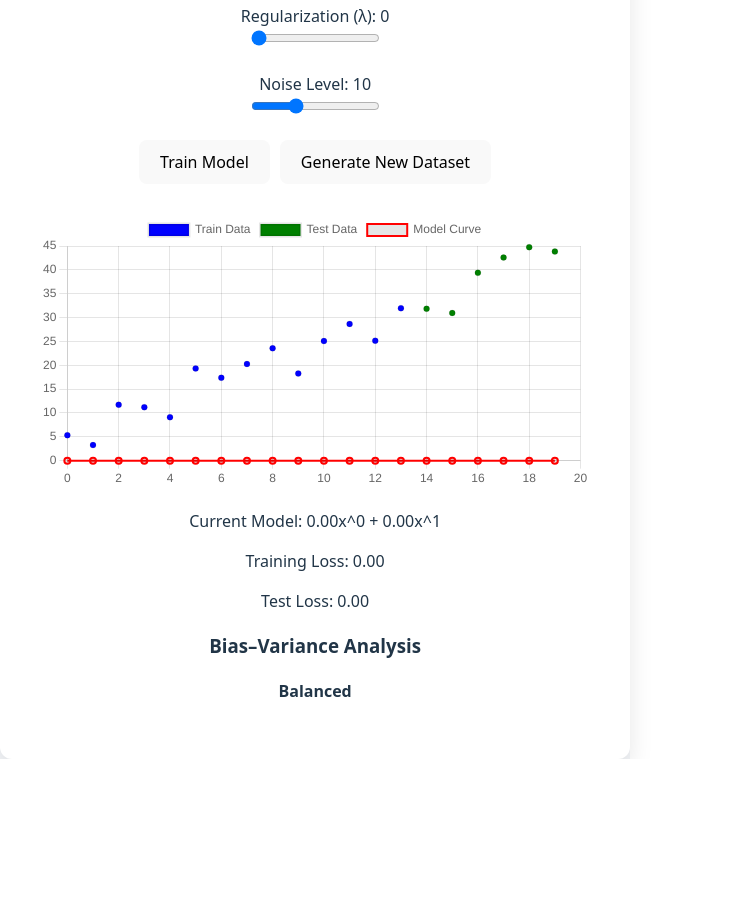
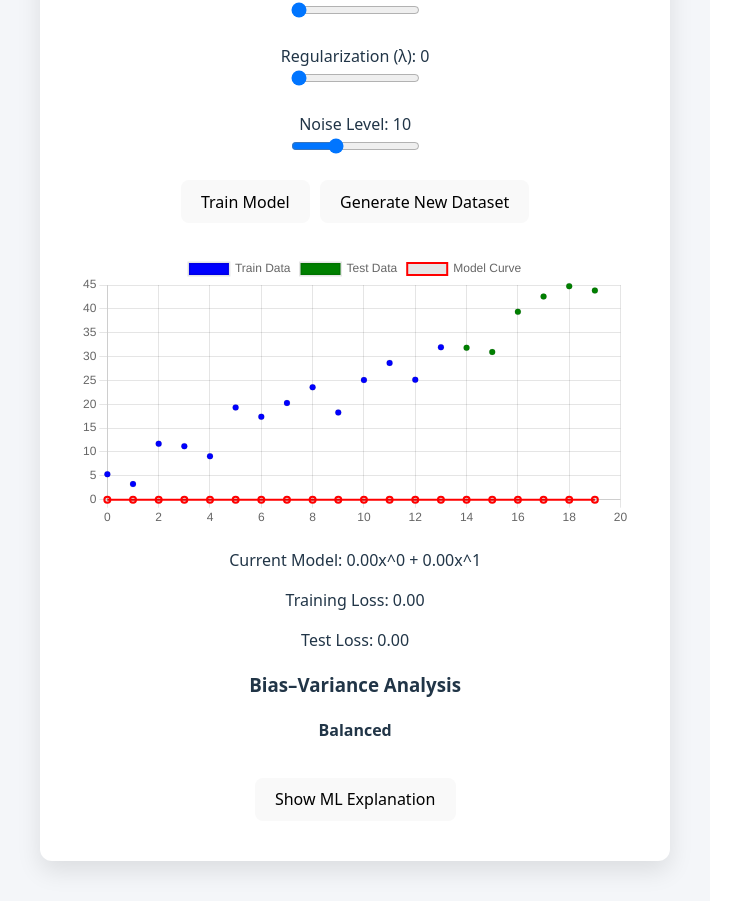
Before and after one commit to mudassirbeg/ENIGMA_2.0_Zyphix, a React (Vite) app: page / in a window 1280 px wide. Shown: the part 409-1310 px from the top of the page, without its empty margins (0-750 px from the left). Before the commit the page ends 1168 px from the top, so only its background shows below. Built offline with nearby package versions, Linux system fonts and the light colour scheme.

Commit message:
feat: add explanation panel and finalize ML simulator

```diff
--- a/src/App.jsx
+++ b/src/App.jsx
@@ -33,6 +33,7 @@ function App() {
   const [testLoss, setTestLoss] = useState(0);
   const [lossHistory, setLossHistory] = useState([]);
   const [isTraining, setIsTraining] = useState(false);
+  const [showTheory, setShowTheory] = useState(false);
 
   // Generate Dataset
   const generateDataset = () => {
@@ -85,7 +86,6 @@ function App() {
           (gradients[d] / trainData.length + regularizationTerm);
       }
 
-      // Calculate training loss this iteration
       let iterationLoss = 0;
       trainData.forEach((point) => {
         let prediction = 0;
@@ -201,7 +201,7 @@ function App() {
         background: "#f4f6f9",
         display: "flex",
         justifyContent: "center",
-        alignItems: "center",
+        padding: "40px",
       }}
     >
       <div
@@ -220,82 +220,50 @@ function App() {
 
         {/* Controls */}
         <div style={{ margin: "20px" }}>
-          <label>Learning Rate: {learningRate}</label>
-          <br />
-          <input
-            type="range"
-            min="0.0001"
-            max="0.01"
-            step="0.0001"
+          <label>Learning Rate: {learningRate}</label><br />
+          <input type="range" min="0.0001" max="0.01" step="0.0001"
             value={learningRate}
             onChange={(e) => setLearningRate(Number(e.target.value))}
           />
         </div>
 
         <div style={{ margin: "20px" }}>
-          <label>Iterations: {iterations}</label>
-          <br />
-          <input
-            type="range"
-            min="10"
-            max="500"
-            step="10"
+          <label>Iterations: {iterations}</label><br />
+          <input type="range" min="10" max="500" step="10"
             value={iterations}
             onChange={(e) => setIterations(Number(e.target.value))}
           />
         </div>
 
         <div style={{ margin: "20px" }}>
-          <label>Model Complexity (Degree): {degree}</label>
-          <br />
-          <input
-            type="range"
-            min="1"
-            max="8"
-            step="1"
+          <label>Model Complexity (Degree): {degree}</label><br />
+          <input type="range" min="1" max="8" step="1"
             value={degree}
             onChange={(e) => setDegree(Number(e.target.value))}
           />
         </div>
 
         <div style={{ margin: "20px" }}>
-          <label>Regularization (λ): {lambda}</label>
-          <br />
-          <input
-            type="range"
-            min="0"
-            max="1"
-            step="0.01"
+          <label>Regularization (λ): {lambda}</label><br />
+          <input type="range" min="0" max="1" step="0.01"
             value={lambda}
             onChange={(e) => setLambda(Number(e.target.value))}
           />
         </div>
 
         <div style={{ margin: "20px" }}>
-          <label>Noise Level: {noiseLevel}</label>
-          <br />
-          <input
-            type="range"
-            min="0"
-            max="30"
-            step="1"
+          <label>Noise Level: {noiseLevel}</label><br />
+          <input type="range" min="0" max="30" step="1"
             value={noiseLevel}
             onChange={(e) => setNoiseLevel(Number(e.target.value))}
           />
         </div>
 
-        <button
-          onClick={trainModel}
-          disabled={isTraining}
-          style={{ padding: "10px 20px" }}
-        >
+        <button onClick={trainModel} disabled={isTraining}>
           {isTraining ? "Training..." : "Train Model"}
         </button>
 
-        <button
-          onClick={regenerateData}
-          style={{ padding: "10px 20px", marginLeft: "10px" }}
-        >
+        <button onClick={regenerateData} style={{ marginLeft: "10px" }}>
           Generate New Dataset
         </button>
 
@@ -317,10 +285,53 @@ function App() {
           </p>
           <p>Training Loss: {trainLoss.toFixed(2)}</p>
           <p>Test Loss: {testLoss.toFixed(2)}</p>
-
           <h3>Bias–Variance Analysis</h3>
           <p style={{ fontWeight: "bold" }}>{modelState}</p>
         </div>
+
+        {/* Explanation Toggle */}
+        <button
+          onClick={() => setShowTheory(!showTheory)}
+          style={{ marginTop: "20px" }}
+        >
+          {showTheory ? "Hide Explanation" : "Show ML Explanation"}
+        </button>
+
+        {showTheory && (
+          <div
+            style={{
+              marginTop: "20px",
+              textAlign: "left",
+              background: "#f9f9f9",
+              padding: "20px",
+              borderRadius: "8px",
+            }}
+          >
+            <h3>📘 Gradient Descent</h3>
+            <p>
+              Gradient Descent minimizes error by updating weights step-by-step
+              in the direction that reduces loss.
+            </p>
+
+            <h3>📘 Overfitting</h3>
+            <p>
+              Overfitting occurs when the model performs well on training data
+              but poorly on test data.
+            </p>
+
+            <h3>📘 Regularization</h3>
+            <p>
+              Regularization penalizes large weights to reduce model complexity
+              and prevent overfitting.
+            </p>
+
+            <h3>📘 Bias–Variance Tradeoff</h3>
+            <p>
+              High bias leads to underfitting, high variance leads to
+              overfitting. A balanced model generalizes well.
+            </p>
+          </div>
+        )}
       </div>
     </div>
   );
```
